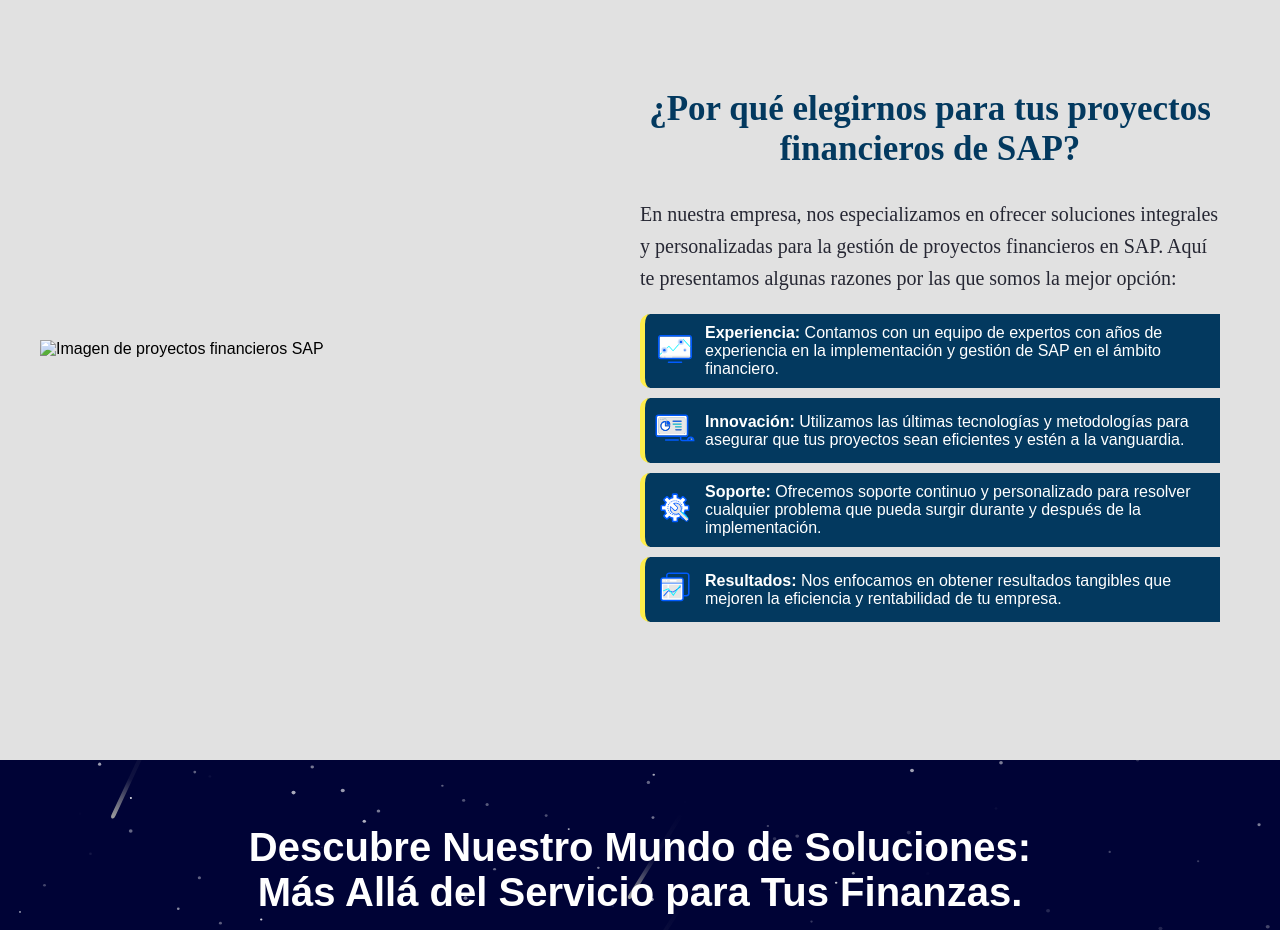
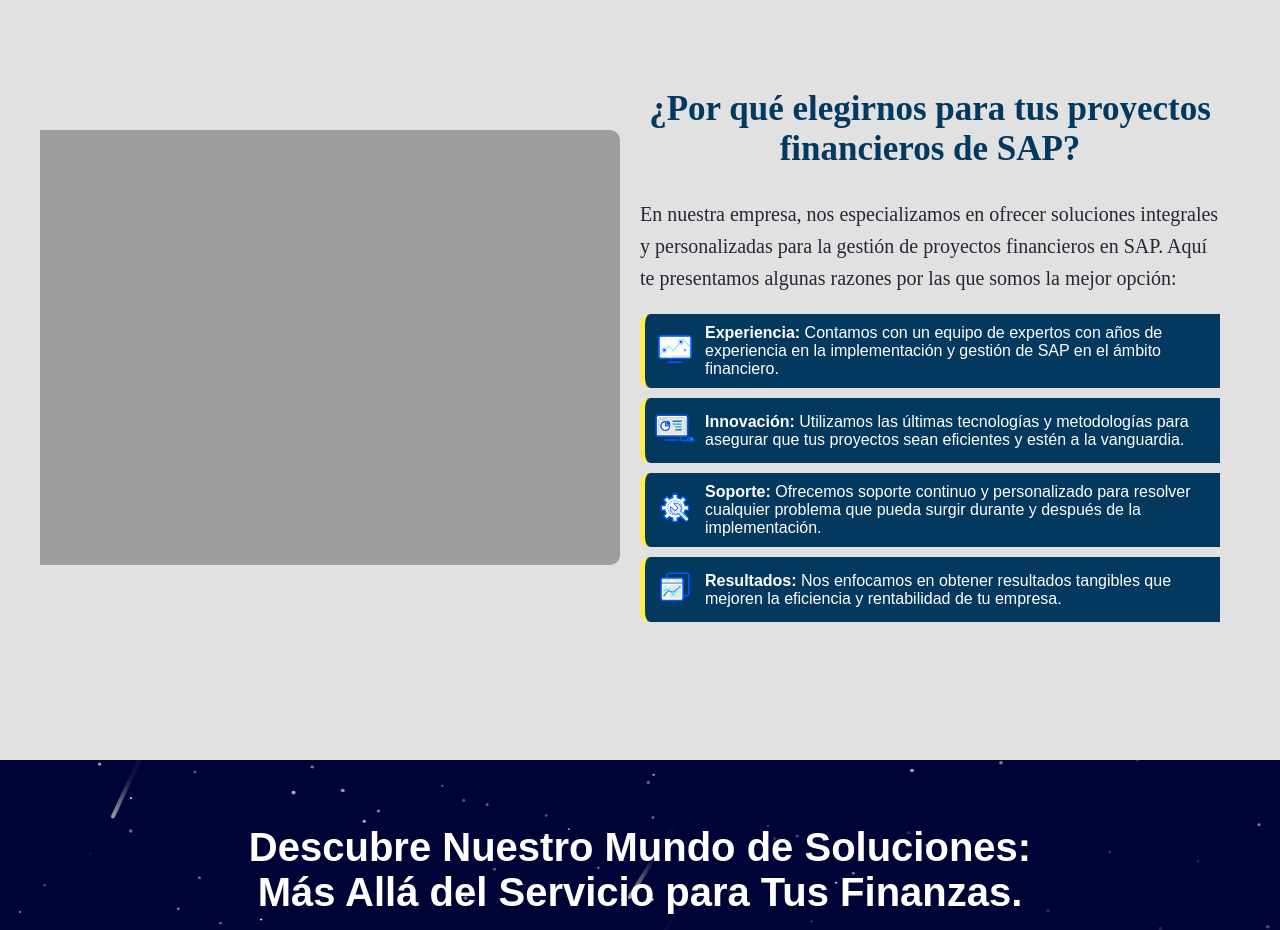
Before and after one commit to suline0/las, a plain HTML site: page index.html in a window 1280 px wide. Shown: the part 860-1790 px from the top of the page. Drawn offline with Linux system fonts and the light colour scheme; the site is published under a folder, as on GitHub Pages, so addresses that start at the root find nothing.

Commit message:
Update index.html

```diff
--- a/index.html
+++ b/index.html
@@ -52,7 +52,7 @@
 
     <div class="why-container">
         <div class="why-image">
-            <img src="/image/why-img.png" alt="Imagen de proyectos financieros SAP">
+            <img src="./image/why-img.png" alt="Imagen de proyectos financieros SAP">
         </div>
         <div class="why">
             <h2>¿Por qué elegirnos para tus proyectos financieros de SAP?</h2>
```
